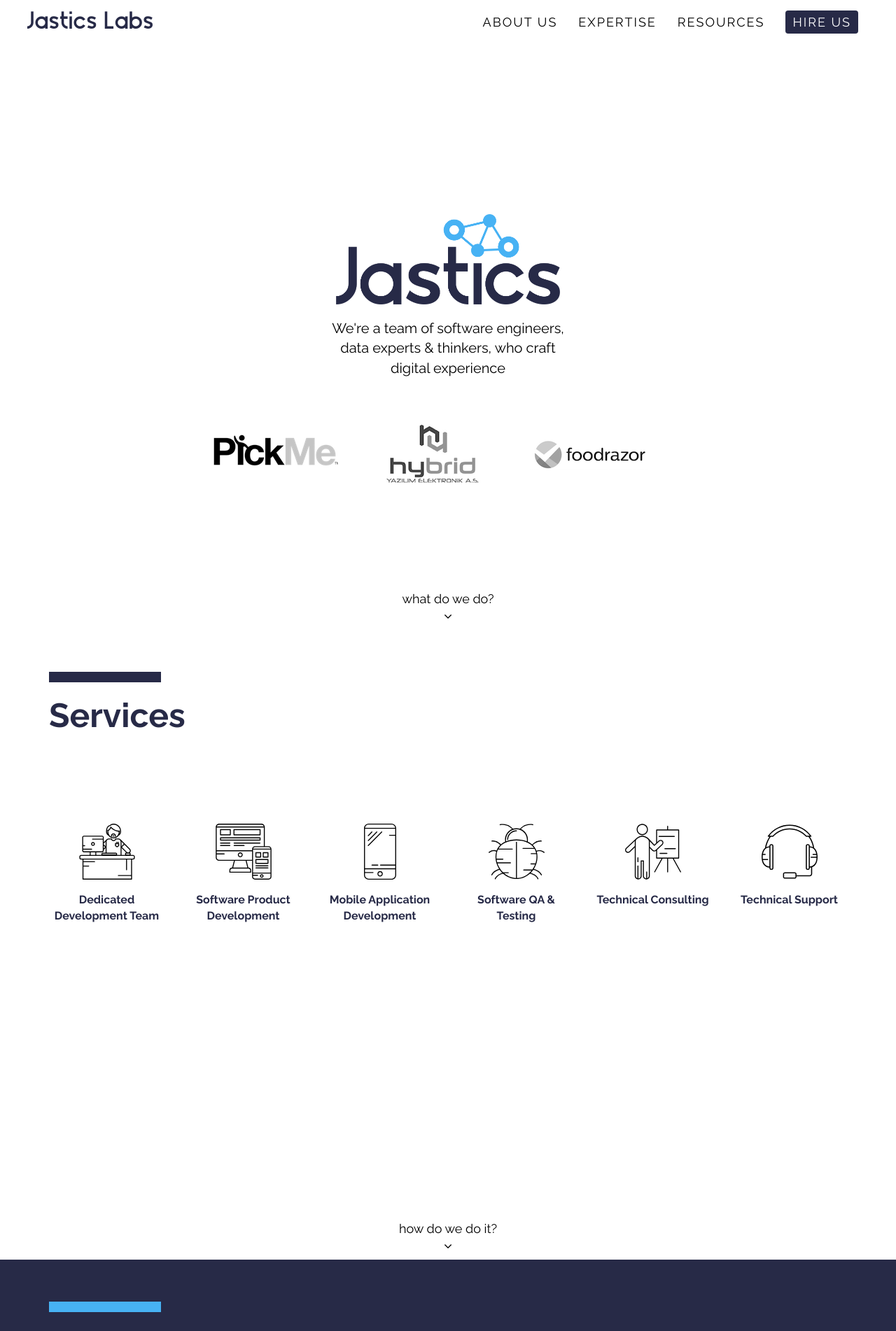
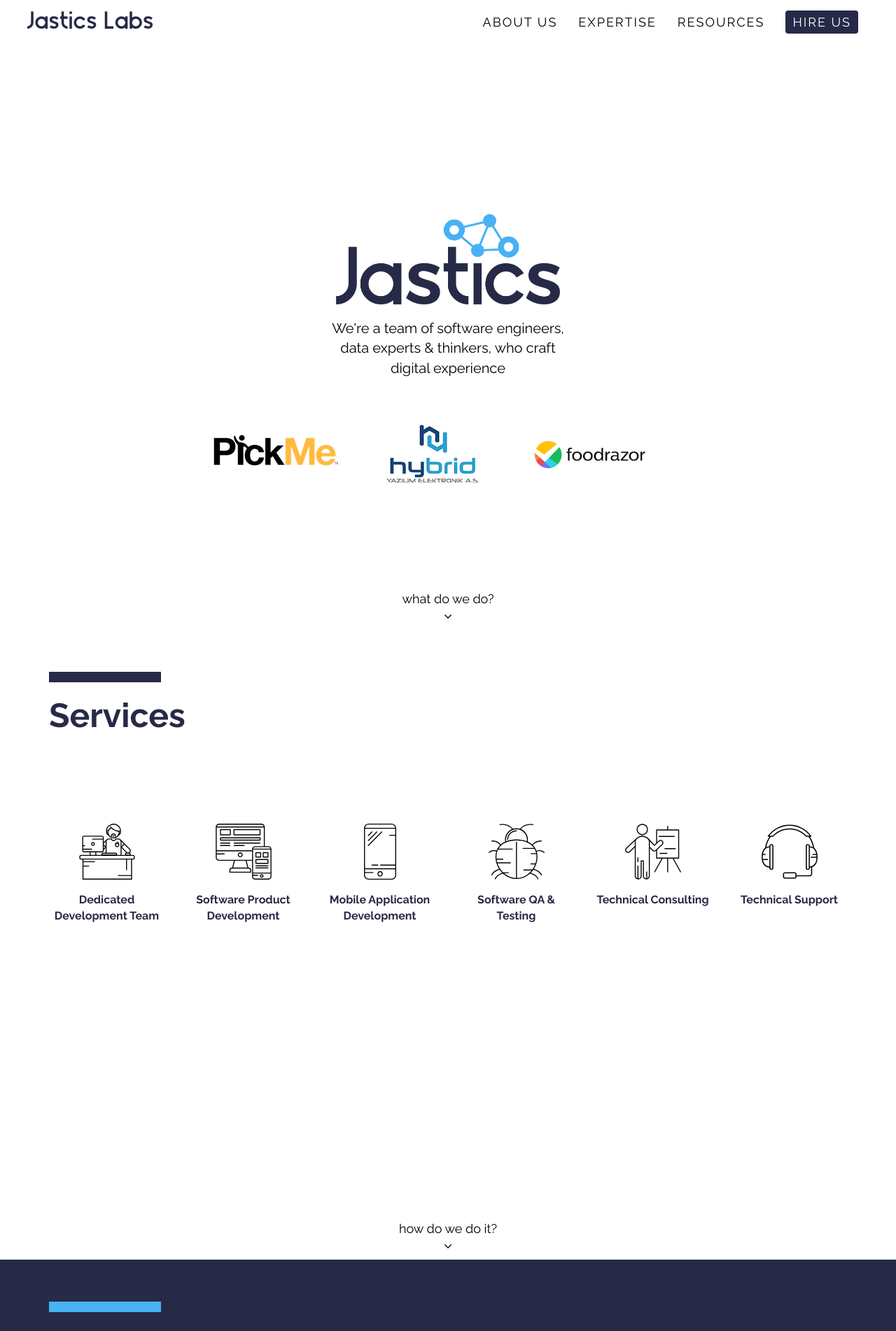
Before and after one commit to ivanursul/jastics, a Jekyll site: the page built from index.md, in a window 1280 px wide. Shown: the top 1902 px of the page at 70% size. Built offline with Jekyll 4.4.1, drawn with Linux system fonts in a browser that asks for light colours.

Commit message:
Working on clients section

```diff
--- a/_data/clients.yml
+++ b/_data/clients.yml
@@ -4,11 +4,11 @@ goto_text: "how do we do it?"
 
 items:
 
- - src: "clients/wb/pick-me.png"
+ - src: "clients/pick-me.png"
    alt: "PickMe (Sri Lanka)"
 
- - src: "clients/wb/hybr.png"
+ - src: "clients/hybr.png"
    alt: "Hybrid yazilim"
 
- - src: "clients/wb/foodrazor.png"
+ - src: "clients/foodrazor.png"
    alt: "Foodrazor restaurant business"
```
